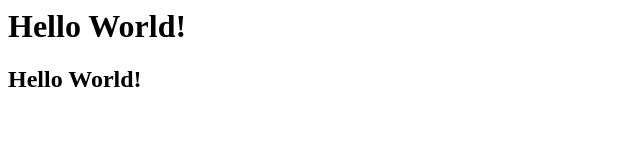
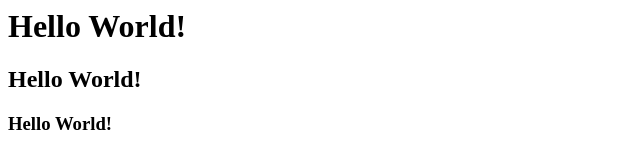
Before and after one commit to I-yuichiro/git-test, a plain HTML site: page index.html in a window 1280 px wide. Shown: the whole page, without its empty margins (0-640 px from the left). Drawn offline with Linux system fonts and the light colour scheme.

Commit message:
Update index.html

```diff
--- a/index.html
+++ b/index.html
@@ -1,2 +1,3 @@
 <h1>Hello World!</h1>
 <h2>Hello World!</h2>
+<h3>Hello World!</h3>
```
